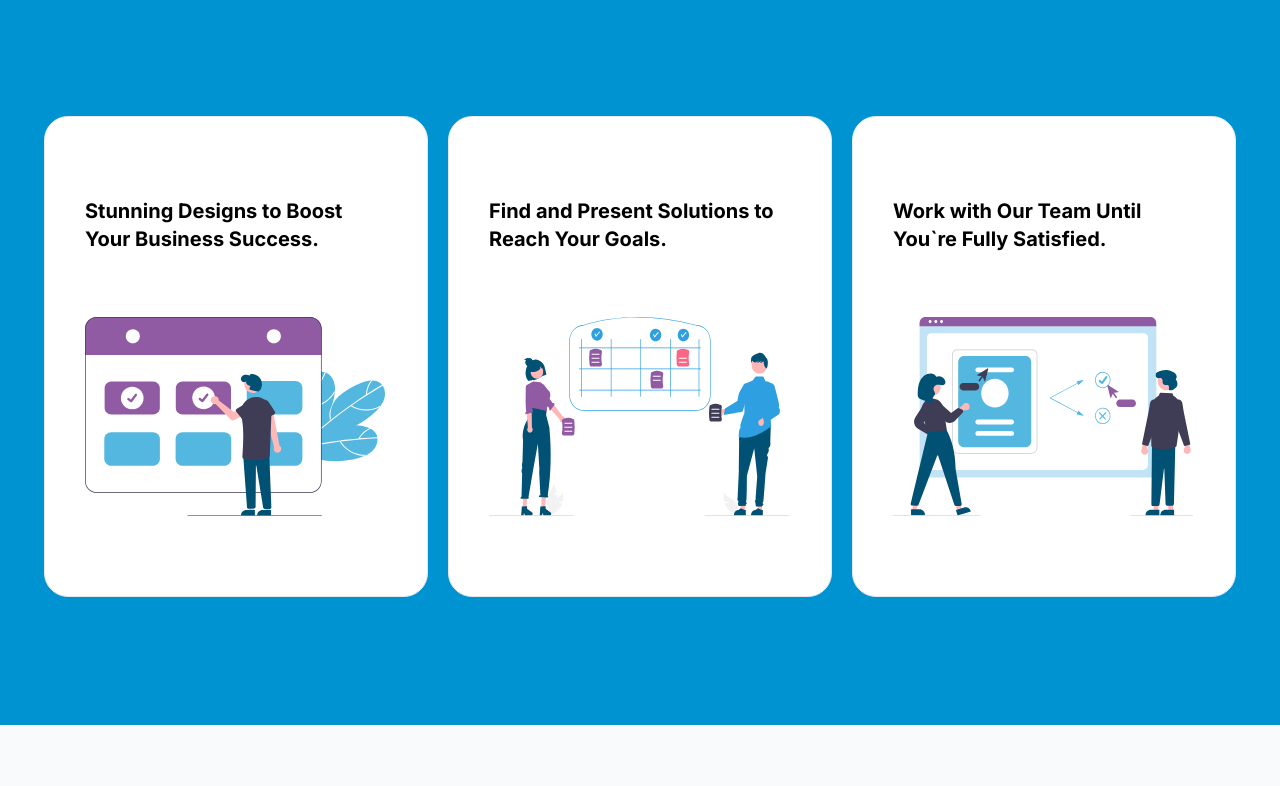
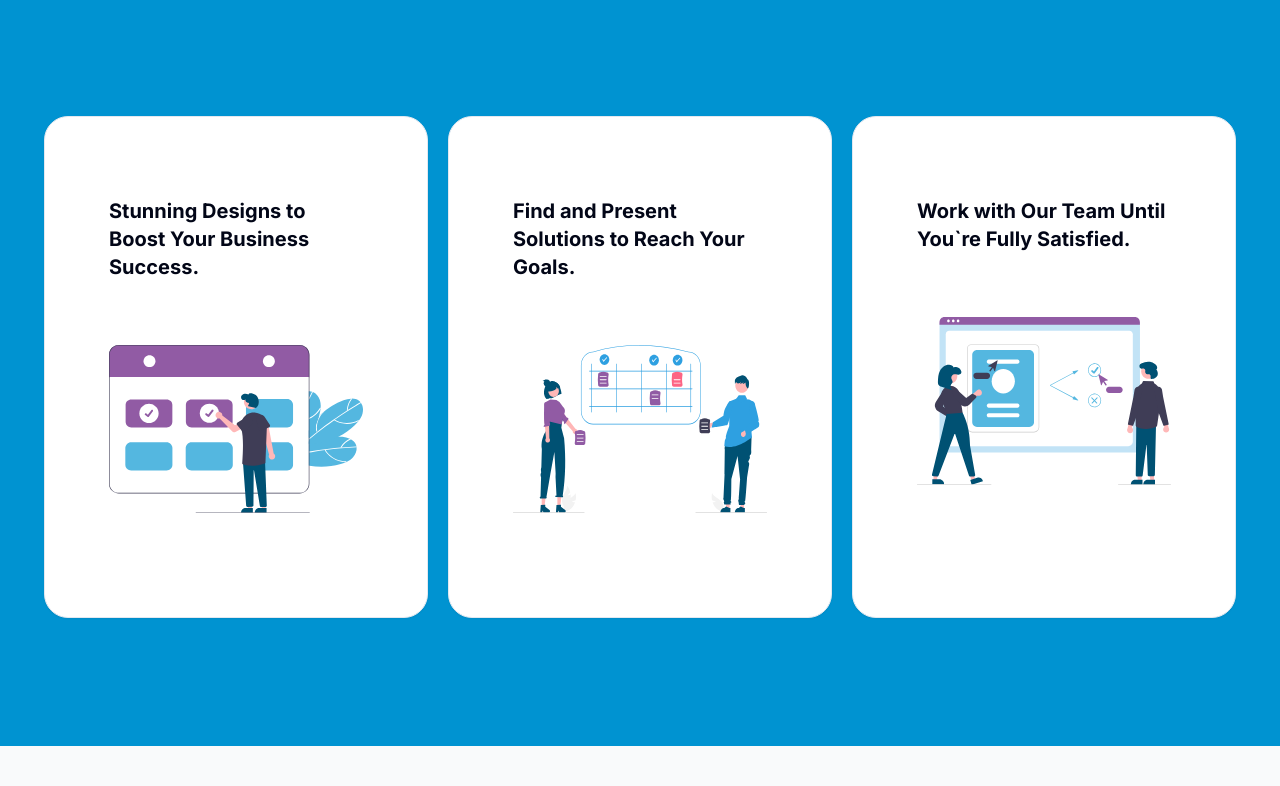
Before and after one commit to likymm/artistify, a Next.js app: page / in a window 1280 px wide. Shown: the part 1374-2160 px from the top of the page. Built offline with nearby package versions, Linux system fonts and the light colour scheme.

Commit message:
feat: used shadcn ui card

```diff
--- a/app/components/Collaborate.tsx
+++ b/app/components/Collaborate.tsx
@@ -1,6 +1,6 @@
 import React from 'react';
 import { NavId } from './ui/Navigation';
-import Card from './ui/Card';
+import { Card } from '@/components/ui/card';
 
 const serviceItems: string[] = [
   'Websites',
--- a/app/components/Contact/Form.tsx
+++ b/app/components/Contact/Form.tsx
@@ -1,4 +1,5 @@
 import { Button } from '@/components/ui/button';
+import { Card, CardContent } from '@/components/ui/card';
 import React from 'react';
 import { useForm, SubmitHandler } from 'react-hook-form';
 
@@ -19,13 +20,12 @@
   const onSubmit: SubmitHandler<Inputs> = (data) => console.log(data);
 
   return (
-    <div className="mx-auto mt-10 w-full max-w-2xl rounded-3xl bg-white p-8 shadow-md">
-      <div className="text-center">
+    <Card className="mx-auto mt-10 w-full max-w-2xl rounded-3xl bg-white p-8 shadow-md">
+      <CardContent className="pt-5 text-center">
         <h1 className="mb-4 text-4xl font-bold">Get In Touch</h1>
         <p className="mb-8 text-sm text-gray-500">
           Want to learn more about our services, our dedicated support team is here to help you.
         </p>
-      </div>
         <form onSubmit={handleSubmit(onSubmit)} aria-labelledby="form-title">
           <div className="relative mb-8">
             <label
@@ -113,7 +113,6 @@
               </p>
             )}
           </div>
-        <div className="text-center">
           <Button
             type="submit"
             className="w-full bg-tertiary hover:bg-tertiary/90 focus:outline-none focus:ring-2 focus:ring-tertiary focus:ring-opacity-75"
@@ -121,9 +120,9 @@
           >
             Send my message
           </Button>
-        </div>
         </form>
-    </div>
+      </CardContent>
+    </Card>
   );
 };
 
--- a/app/components/HowItWorks.tsx
+++ b/app/components/HowItWorks.tsx
@@ -1,7 +1,7 @@
 import React from 'react';
-import Card from './ui/Card';
 import Image from 'next/image';
 import { NavId } from './ui/Navigation';
+import { Card, CardContent } from '@/components/ui/card';
 
 const items = [
   {
@@ -35,11 +35,17 @@
 
           <div className="grid grid-cols-1 gap-5 md:grid-cols-2 lg:grid-cols-3">
             {items.map((item, index) => (
-              <Card key={index} aria-labelledby={`card-heading-${index}`} className="max-w-sm">
-                <h3 id={`card-heading-${index}`} className="mb-16 font-bold md:text-xl">
-                  {item.label}
-                </h3>
-                <Image src={item.imgSrc} alt={item.imgAlt} width={300} height={200} />
+              <Card
+                key={index}
+                aria-labelledby={`card-heading-${index}`}
+                className="max-w-sm px-10 py-20"
+              >
+                <CardContent>
+                  <h3 id={`card-heading-${index}`} className="mb-16 font-bold md:text-xl">
+                    {item.label}
+                  </h3>
+                  <Image src={item.imgSrc} alt={item.imgAlt} width={300} height={200} />
+                </CardContent>
               </Card>
             ))}
           </div>
--- a/app/components/Services.tsx
+++ b/app/components/Services.tsx
@@ -1,7 +1,7 @@
 import React from 'react';
 import Image from 'next/image';
 import { NavId } from './ui/Navigation';
-import Card from './ui/Card';
+import { Card } from '@/components/ui/card';
 
 const serviceItems: { imgUrl: string; description: string }[] = [
   {
--- a/app/components/ui/Card.tsx
+++ /dev/null
@@ -1,22 +0,0 @@
-import React, { ReactNode } from 'react';
-import { twMerge } from 'tailwind-merge';
-
-interface CardProps {
-  children: ReactNode;
-  onClick?: () => void;
-  className?: string;
-}
-
-const Card: React.FC<CardProps> = ({ children, ...props }) => {
-  const cardClass = twMerge(
-    'shadow-3xl rounded-3xl border border-gray-200 bg-white px-10 py-20',
-    props.className,
-  );
-  return (
-    <section {...props} role="group" className={cardClass}>
-      {children}
-    </section>
-  );
-};
-
-export default Card;
--- /dev/null
+++ b/components/ui/card.tsx
@@ -0,0 +1,60 @@
+/* eslint-disable react/prop-types */
+import * as React from 'react';
+
+import { cn } from '@/lib/utils';
+
+const Card = React.forwardRef<HTMLDivElement, React.HTMLAttributes<HTMLDivElement>>(
+  ({ className, ...props }, ref) => (
+    <div
+      ref={ref}
+      className={cn(
+        'rounded-3xl border border-slate-200 bg-white text-slate-950 shadow-sm dark:border-slate-800 dark:bg-slate-950 dark:text-slate-50',
+        className,
+      )}
+      {...props}
+    />
+  ),
+);
+Card.displayName = 'Card';
+
+const CardHeader = React.forwardRef<HTMLDivElement, React.HTMLAttributes<HTMLDivElement>>(
+  ({ className, ...props }, ref) => (
+    <div ref={ref} className={cn('flex flex-col space-y-1.5 p-6', className)} {...props} />
+  ),
+);
+CardHeader.displayName = 'CardHeader';
+
+const CardTitle = React.forwardRef<HTMLParagraphElement, React.HTMLAttributes<HTMLHeadingElement>>(
+  ({ className, ...props }, ref) => (
+    <h3
+      ref={ref}
+      className={cn('text-2xl font-semibold leading-none tracking-tight', className)}
+      {...props}
+    />
+  ),
+);
+CardTitle.displayName = 'CardTitle';
+
+const CardDescription = React.forwardRef<
+  HTMLParagraphElement,
+  React.HTMLAttributes<HTMLParagraphElement>
+>(({ className, ...props }, ref) => (
+  <p ref={ref} className={cn('text-sm text-slate-500 dark:text-slate-400', className)} {...props} />
+));
+CardDescription.displayName = 'CardDescription';
+
+const CardContent = React.forwardRef<HTMLDivElement, React.HTMLAttributes<HTMLDivElement>>(
+  ({ className, ...props }, ref) => (
+    <div ref={ref} className={cn('p-6 pt-0', className)} {...props} />
+  ),
+);
+CardContent.displayName = 'CardContent';
+
+const CardFooter = React.forwardRef<HTMLDivElement, React.HTMLAttributes<HTMLDivElement>>(
+  ({ className, ...props }, ref) => (
+    <div ref={ref} className={cn('flex items-center p-6 pt-0', className)} {...props} />
+  ),
+);
+CardFooter.displayName = 'CardFooter';
+
+export { Card, CardHeader, CardFooter, CardTitle, CardDescription, CardContent };
```
Lines whose indentation alone changed are shown as unchanged.
